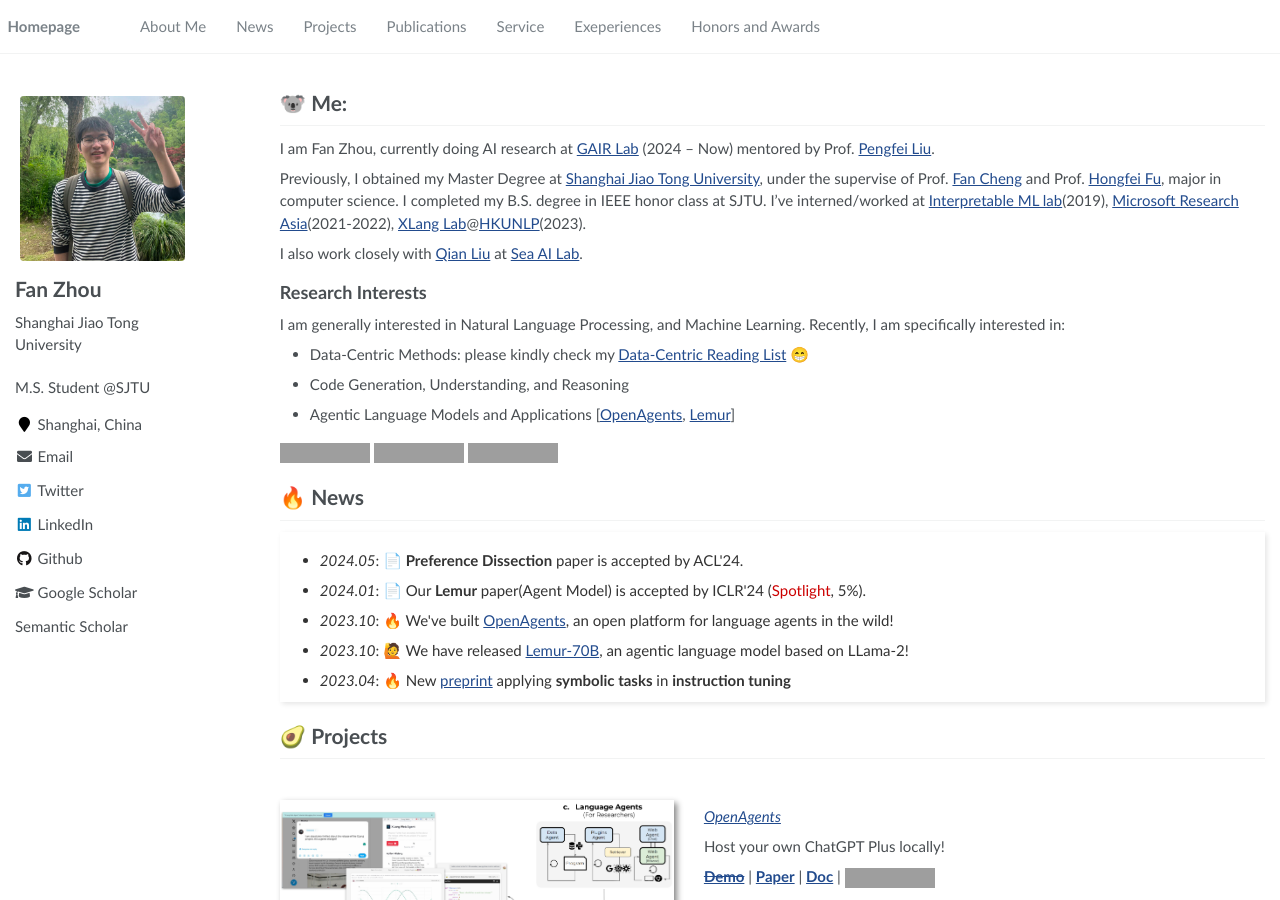
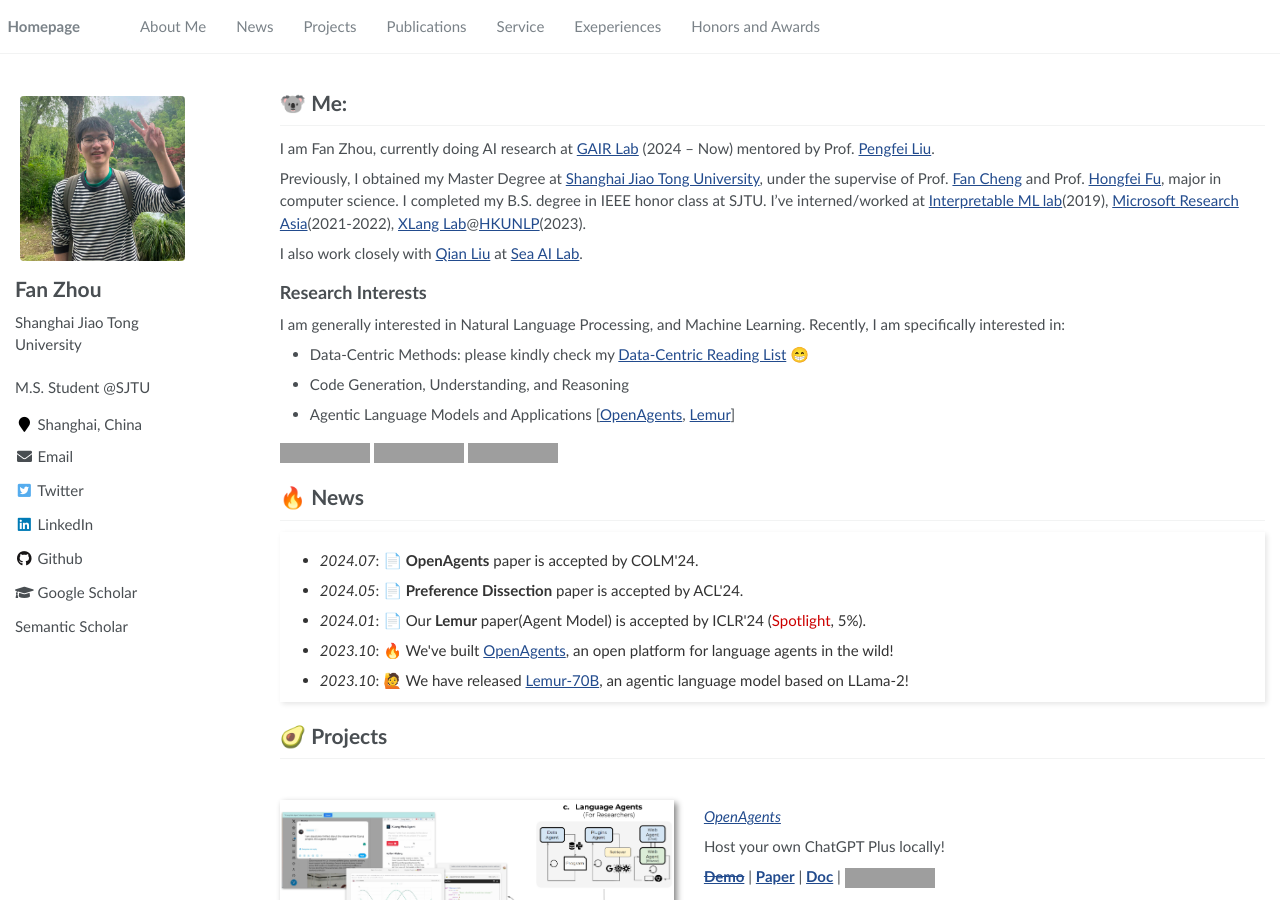
Before and after one commit to koalazf99/koalazf99.github.io, a Jekyll site: the page built from _pages/about.md, in a window 1280 px wide and 900 px high. Built offline with Jekyll 4.4.1, drawn with Linux system fonts in a browser that asks for light colours; a style sheet for code colours, icons or effects is not loaded; some of the changed text lies outside the part shown; grey boxes are pictures that could not be loaded.

Commit message:
update news & service

```diff
--- a/_pages/about.md
+++ b/_pages/about.md
@@ -69,7 +69,8 @@
 
 <div class="scrollable-area" style="width:100%;">
     <ul>
-        <li><em>2024.05</em>: 📄 <strong>Preference Dissection</strong> paper is accepted by  ACL'24.</li>
+        <li><em>2024.07</em>: 📄 <strong>OpenAgents</strong> paper is accepted by COLM'24.</li>
+        <li><em>2024.05</em>: 📄 <strong>Preference Dissection</strong> paper is accepted by ACL'24.</li>
         <li><em>2024.01</em>: 📄 Our <strong>Lemur</strong> paper(Agent Model) is accepted by ICLR'24 (<font color="#cc0000">Spotlight</font>, 5%).</li>
         <li><em>2023.10</em>: 🔥 We've built <a href="https://github.com/xlang-ai/OpenAgents">OpenAgents</a>, an open platform for language agents in the wild!</li>
         <li><em>2023.10</em>: 🙋 We have released <a href="https://arxiv.org/abs/2310.06830">Lemur-70B</a>, an agentic language model based on LLama-2!</li>
```
Also changed, not shown: other parts of _pages/about.md (+1 -1 lines).
